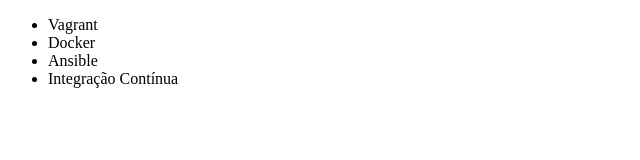
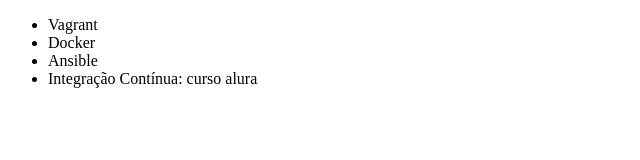
Before and after one commit to DayanneFAyres/Alura-git, a plain HTML site: page index.html in a window 1280 px wide. Shown: the full height of the page, 0-640 px from the left. Drawn offline with Linux system fonts and the light colour scheme.

Commit message:
Adicionando detalhes ao curso de intergração contínua

```diff
--- a/index.html
+++ b/index.html
@@ -11,7 +11,7 @@
         <li>Vagrant</li>
         <li>Docker</li>
         <li>Ansible</li>
-        <li>Integração Contínua</li>
+        <li>Integração Contínua: curso alura</li>
     </ul>
 </body>
 </html>
```
